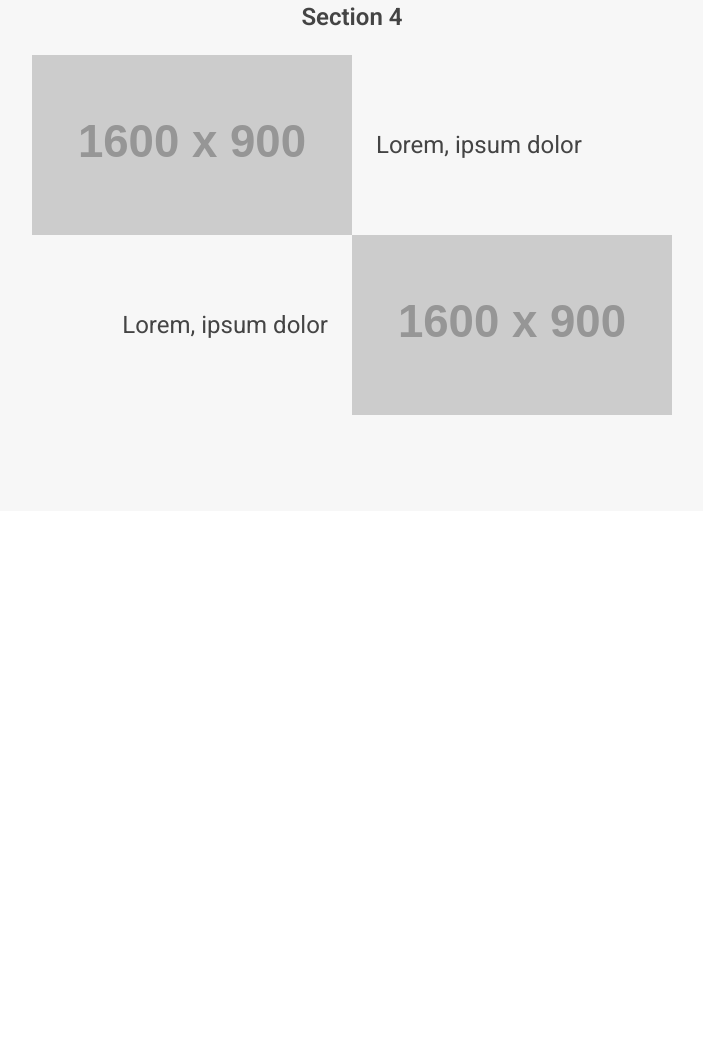
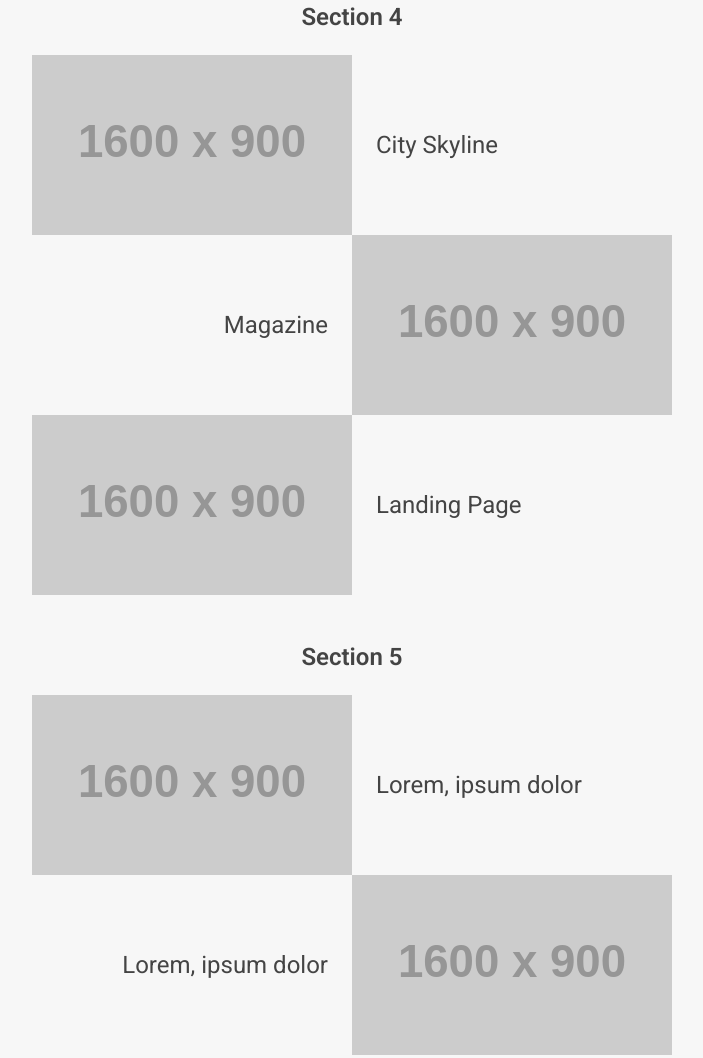
Before and after one commit to renaldhyrahman/freeCodeCamp, a plain HTML site: page responsive-web-design/index.html in a window 1280 px wide. Shown: the part 3135-4193 px from the top of the page, without its empty margins (288-991 px from the left). Before the commit the page ends 3646 px from the top, so only its background shows below. Drawn offline with Linux system fonts and the light colour scheme; placeholder pictures from the web are drawn by us.

Commit message:
init section-04

```diff
--- a/responsive-web-design/index.html
+++ b/responsive-web-design/index.html
@@ -238,6 +238,53 @@
         <h2 class="mb--med">Section 4</h2>
         <ul class="workshop-container">
           <li>
+            <a
+              href="./src/workshop/15-city-skyline/index.html"
+              class="workshop-list"
+            >
+              <span class="workshop-title">City Skyline</span>
+              <img
+                class="workshop-preview"
+                src="https://placehold.co/1600x900"
+                alt="webpage preview"
+              />
+            </a>
+          </li>
+
+          <li>
+            <a
+              href="./src/workshop/16-magazine/index.html"
+              class="workshop-list"
+            >
+              <span class="workshop-title">Magazine</span>
+              <img
+                class="workshop-preview"
+                src="https://placehold.co/1600x900"
+                alt="webpage preview"
+              />
+            </a>
+          </li>
+
+          <li>
+            <a
+              href="./src/workshop/17-landing-page/index.html"
+              class="workshop-list"
+            >
+              <span class="workshop-title">Landing Page</span>
+              <img
+                class="workshop-preview"
+                src="https://placehold.co/1600x900"
+                alt="webpage preview"
+              />
+            </a>
+          </li>
+        </ul>
+      </section>
+
+      <section class="mb--large">
+        <h2 class="mb--med">Section 5</h2>
+        <ul class="workshop-container">
+          <li>
             <a href="#" class="workshop-list">
               <span class="workshop-title">Lorem, ipsum dolor</span>
               <img
```
Also changed, not shown: responsive-web-design/src/workshop/15-city-skyline/index.html (added, +9 -0 lines), responsive-web-design/src/workshop/16-magazine/index.html (added, +9 -0 lines), responsive-web-design/src/workshop/17-landing-page/index.html (added, +9 -0 lines), responsive-web-design/src/workshop/15-city-skyline/styles.css (added), responsive-web-design/src/workshop/16-magazine/styles.css (added), responsive-web-design/src/workshop/17-landing-page/styles.css (added).
